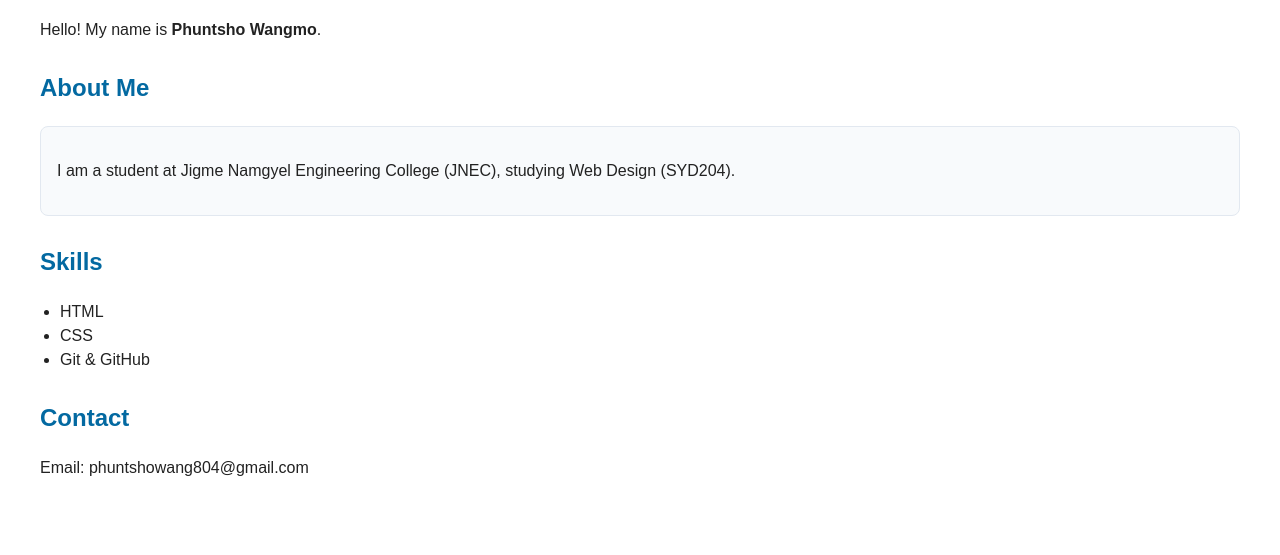
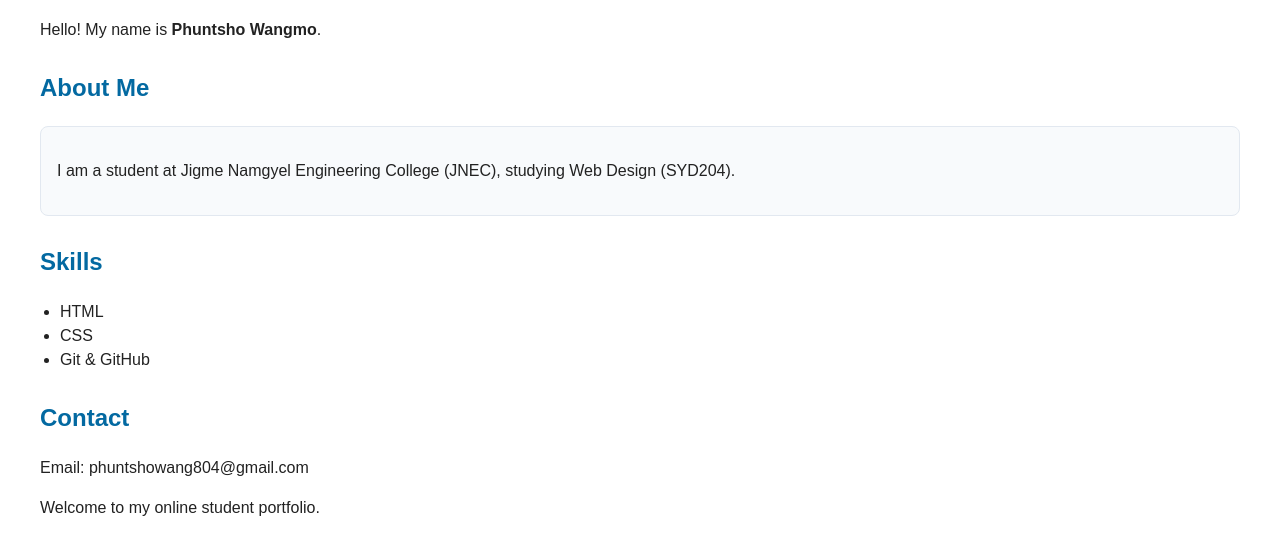
Before and after one commit to phuntshowang804/student_portfolio, a plain HTML site: page index.html in a window 1280 px wide. Shown: the part 91-646 px from the top of the page. Drawn offline with Linux system fonts and the light colour scheme.

Commit message:
Updated portfolio with welcome message

```diff
--- a/index.html
+++ b/index.html
@@ -33,5 +33,6 @@ border-radius: 8px; }
 
  <h2>Contact</h2>
  <p>Email: phuntshowang804@gmail.com</p>
+ <p>Welcome to my online student portfolio.</p>
 </body>
 </html>
```
